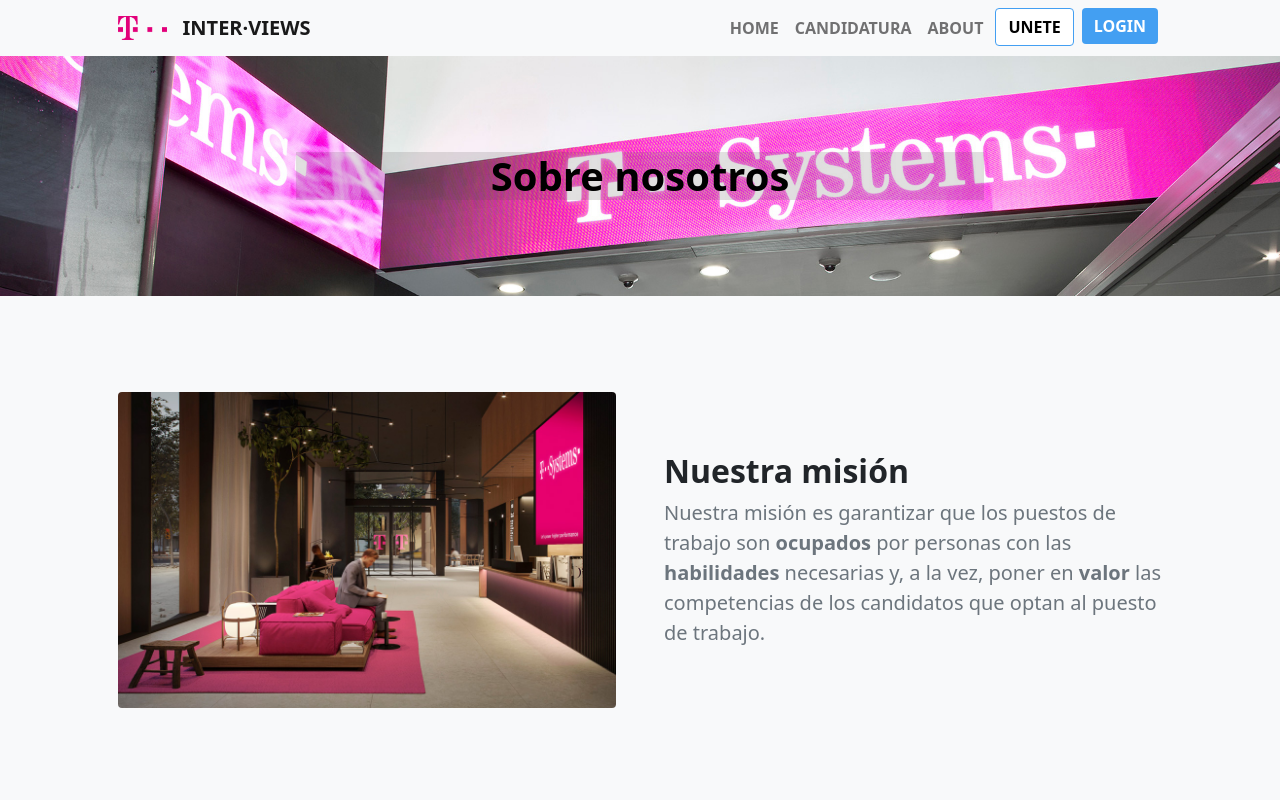
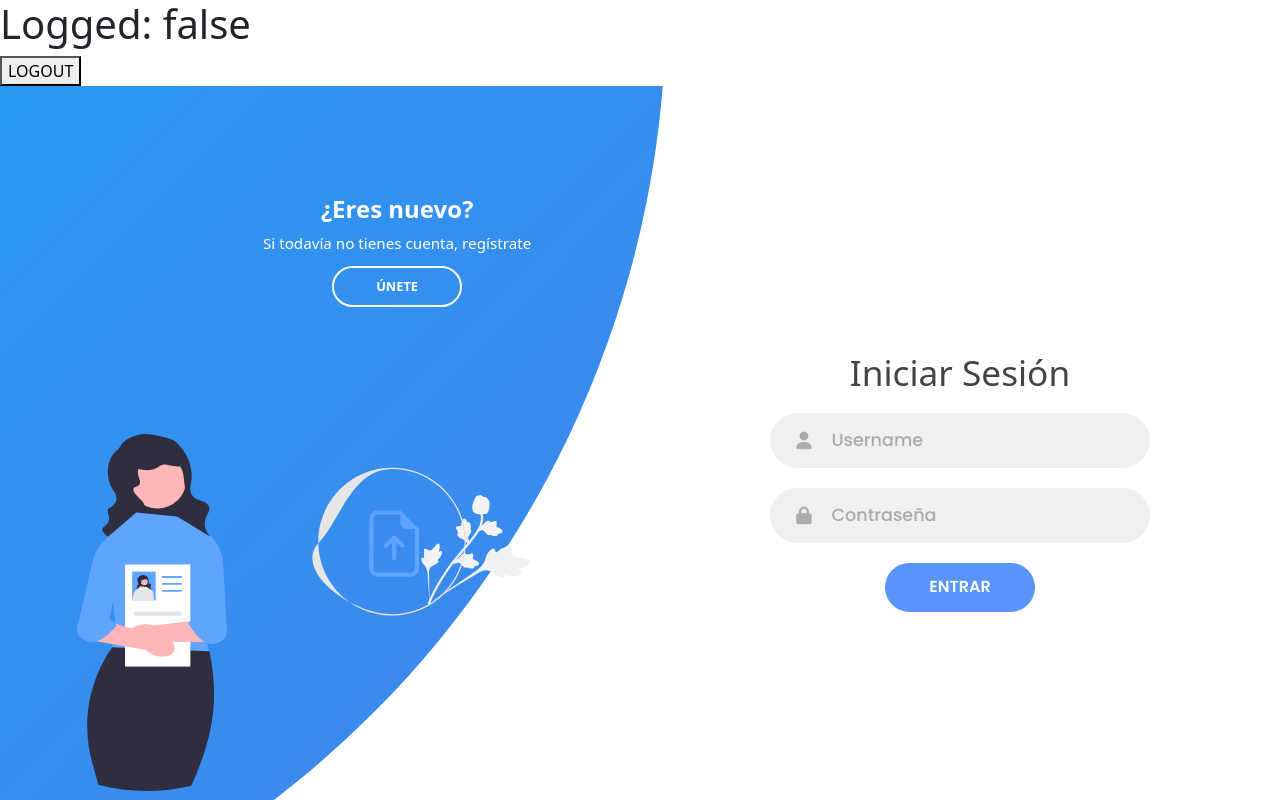
Before and after one commit to ElNotaCode/proyecto-final-angular, an Angular app: page /about in a window 1280 px wide. Shown: the top 800 px of the page. Built offline with nearby package versions, Linux system fonts and the light colour scheme.

Commit message:
ya va el token!

```diff
--- a/src/app/admin/_helpers/auth-interceptor.interceptor.ts
+++ b/src/app/admin/_helpers/auth.interceptor.ts
@@ -8,7 +8,6 @@ import {
 import { Observable } from 'rxjs';
 import { TokenStorageService } from '../services/s-token-storage/token-storage.service';
 import { HTTP_INTERCEPTORS } from '@angular/common/http';
-import { AuthInterceptor } from '../helpers/auth.interceptor';
 
 /**
  * @author Eloi Martorell Martín
@@ -17,21 +16,23 @@ import { AuthInterceptor } from '../helpers/auth.interceptor';
 const TOKEN_HEADER_KEY = 'Authorization';
 
 @Injectable()
-export class AuthInterceptorInterceptor implements HttpInterceptor {
+export class AuthInterceptor implements HttpInterceptor {
   constructor(private token: TokenStorageService) {}
 
   intercept(
     request: HttpRequest<any>,
     next: HttpHandler
   ): Observable<HttpEvent<any>> {
-    let authRequest = request;
-    const token = this.token.getToken();
-    if (token != null) {
-      authRequest = request.clone({
-        headers: request.headers.set(TOKEN_HEADER_KEY, 'Bearer ' + token),
+
+    const tokenStorage = window.sessionStorage.getItem("authtoken");
+    console.log(tokenStorage);
+    if (tokenStorage != null) {
+      request = request.clone({
+        headers: request.headers.set(TOKEN_HEADER_KEY, 'Bearer ' + tokenStorage),
       });
+      console.log(request.headers.getAll(TOKEN_HEADER_KEY + " ConsoleLogInterceptor"));
     }
-    return next.handle(authRequest);
+    return next.handle(request);
   }
 }
 
--- a/src/app/admin/auth/login/login.component.html
+++ b/src/app/admin/auth/login/login.component.html
@@ -6,13 +6,13 @@
         <h2 class="title">Iniciar Sesión</h2>
         <div class="input-field">
           <i class="fas fa-user"></i>
-          <input type="text" placeholder="Email" />
+          <input type="text" placeholder="Username" />
         </div>
         <div class="input-field">
           <i class="fas fa-lock"></i>
           <input type="password" placeholder="Contraseña" />
         </div>
-        <input type="submit" value="Entrar" class="btn solid" />
+        <input type="submit" value="Entrar" class="btn solid" (click)="onSubmit()" />
       </form>
       <!-- Formulario de Registro -->
       <form action="#" class="sign-up-form">
--- a/src/app/admin/auth/login/login.component.ts
+++ b/src/app/admin/auth/login/login.component.ts
@@ -45,16 +45,21 @@ export class LoginComponent implements OnInit {
   }
 
   onSubmit(): void {
+    this.form.username = "emartorell";
+    this.form.password = "password";
     const { username, password } = this.form;
 
     this.authService.login(username, password).subscribe((data) => {
-      this.tokenStorage.saveToken(data.token);
+      //this.tokenStorage.saveToken(data.token);
+      window.sessionStorage.setItem("authtoken", data.token);
+      console.log(`getItem ${window.sessionStorage.getItem("authtoken")}`);
+      console.log(data.token);
       this.tokenStorage.saveUser(data);
 
       this.isLoginFailed = false;
       this.isLoggedIn = true;
       //this.roles = this.tokenStorage.getUser().roles;
-      this.reloadPage();
+      //this.reloadPage();
     });
   }
 
--- a/src/app/admin/services/s-token-storage/token-storage.service.ts
+++ b/src/app/admin/services/s-token-storage/token-storage.service.ts
@@ -19,7 +19,7 @@ export class TokenStorageService {
 
   public saveToken(token: string): void {
     window.sessionStorage.removeItem(TOKEN_KEY);
-    window.sessionStorage.setItem(TOKEN_KEY, JSON.stringify(token));
+    window.sessionStorage.setItem(TOKEN_KEY, token);
   }
 
   public getToken(): string | null {
--- a/src/app/app.component.html
+++ b/src/app/app.component.html
@@ -1,4 +1,5 @@
 
-<!--<h1>Logged: {{ isLoggedIn }}</h1>
-<app-login></app-login>-->
+<h1>Logged: {{ isLoggedIn }}</h1>
+<button (click)="logout()">LOGOUT</button>
+<app-login></app-login>
 <router-outlet></router-outlet>
--- a/src/app/app.module.ts
+++ b/src/app/app.module.ts
@@ -25,7 +25,7 @@ import { CandidaturaComponent } from './public/candidatura/candidatura.component
 import { FooterComponent } from './public/footer/footer.component';
 import { NavComponent } from './public/nav/nav.component';
 import { LoginComponent } from './admin/auth/login/login.component';
-import { AuthInterceptorInterceptor, authInterceptorProviders } from './admin/_helpers/auth-interceptor.interceptor';
+import { authInterceptorProviders } from './admin/_helpers/auth.interceptor';
 
 @NgModule({
   declarations: [
```
Also changed, not shown: 1 other file (tests, documents, lock files or other folders).
